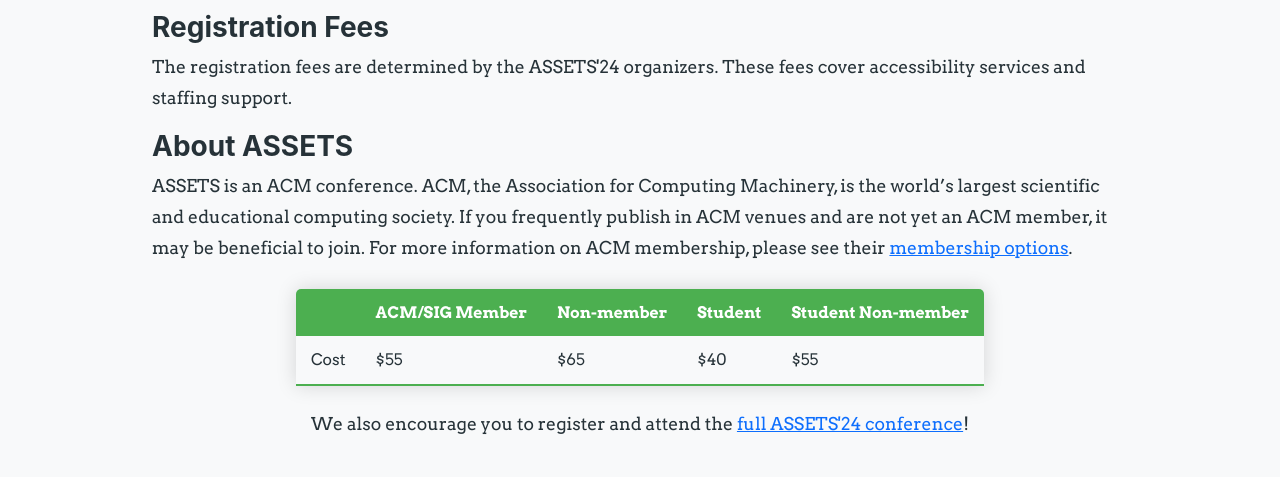
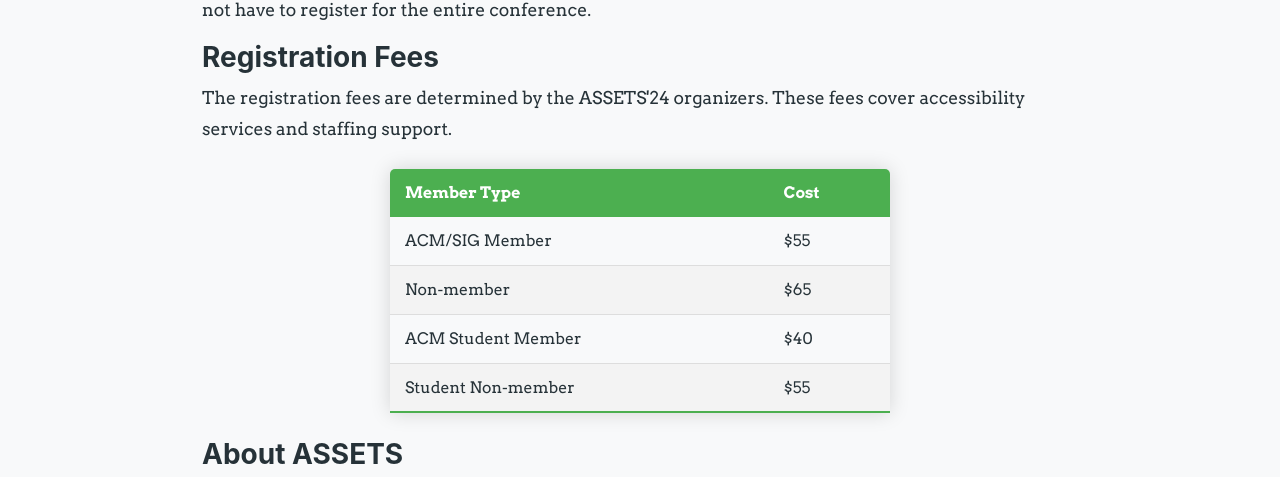
Before and after one commit to accessfintechworkshop/accessfintechworkshop.github.io, a plain HTML site: page index.html in a window 1280 px wide. Shown: the part 5357-5834 px from the top of the page. Drawn offline with nearby package versions, Linux system fonts and the light colour scheme.

Commit message:
Update index.html
Simplified table so it doesn't cause page scroll

```diff
--- a/index.html
+++ b/index.html
@@ -225,7 +225,7 @@
     </section>
   <!-- Registration -->
   <section class="page-section bg-light" id="registration">
-    <div class="container" style="max-width:1000px">
+    <div class="container" style="max-width:900px">
       <div class="center">
         <h2 class="section-heading text-uppercase">Registration</h2>
         <h2>Registration Information for accessFinTech 2024</h2>
@@ -238,35 +238,42 @@
   <h3>Registration Fees</h3>
   <p>The registration fees are determined by the ASSETS'24 organizers. These fees cover accessibility services and staffing support.</p>
 
-  <h3>About ASSETS</h3>
-  <p>ASSETS is an ACM conference. ACM, the Association for Computing Machinery, is the world’s largest scientific and educational computing society. If you frequently publish in ACM venues and are not yet an ACM member, it may be beneficial to join. For more information on ACM membership, please see their <a href="https://www.acm.org/membership/membership-options">membership options</a>.</p>
   <table class="content-table center">
     <thead>
       <tr>
-            <th></th>
-            <th>ACM/SIG Member</th>
-            <th>Non-member</th>
-            <th>Student</th>
-            <th>Student Non-member</th>
+        <th>Member Type</th>
+        <th>Cost</th>
       </tr>
     </thead>
     <tbody>
       <tr>
-            <td>Cost</td>
+        <td>ACM/SIG Member</td>
         <td>$55</td>
+      </tr>
+      <tr>
+        <td>Non-member</td>
         <td>$65</td>
+      </tr>
+      <tr>
+        <td>ACM Student Member</td>
         <td>$40</td>
+      </tr>
+      <tr>
+        <td>Student Non-member</td>
         <td>$55</td>
       </tr>
     </tbody>
   </table>
 
+  <h3>About ASSETS</h3>
+  <p>ASSETS is an ACM conference. ACM, the Association for Computing Machinery, is the world’s largest scientific and educational computing society. If you frequently publish in ACM venues and are not yet an ACM member, it may be beneficial to join. For more information on ACM membership, please see their <a href="https://www.acm.org/membership/membership-options">membership options</a>.</p>
       <div class="center" style="text-align: center; max-width: 800px;">
         We also encourage you to register and attend the <a
           href="https://assets24.sigaccess.org/attending/registration/">full ASSETS'24 conference</a>!
       </div>
+      </div>
+    </div>
   </section>
-
 
   <!-- Footer-->
   <footer class="footer bg-light py-4">
```
Lines whose indentation alone changed are shown as unchanged.
